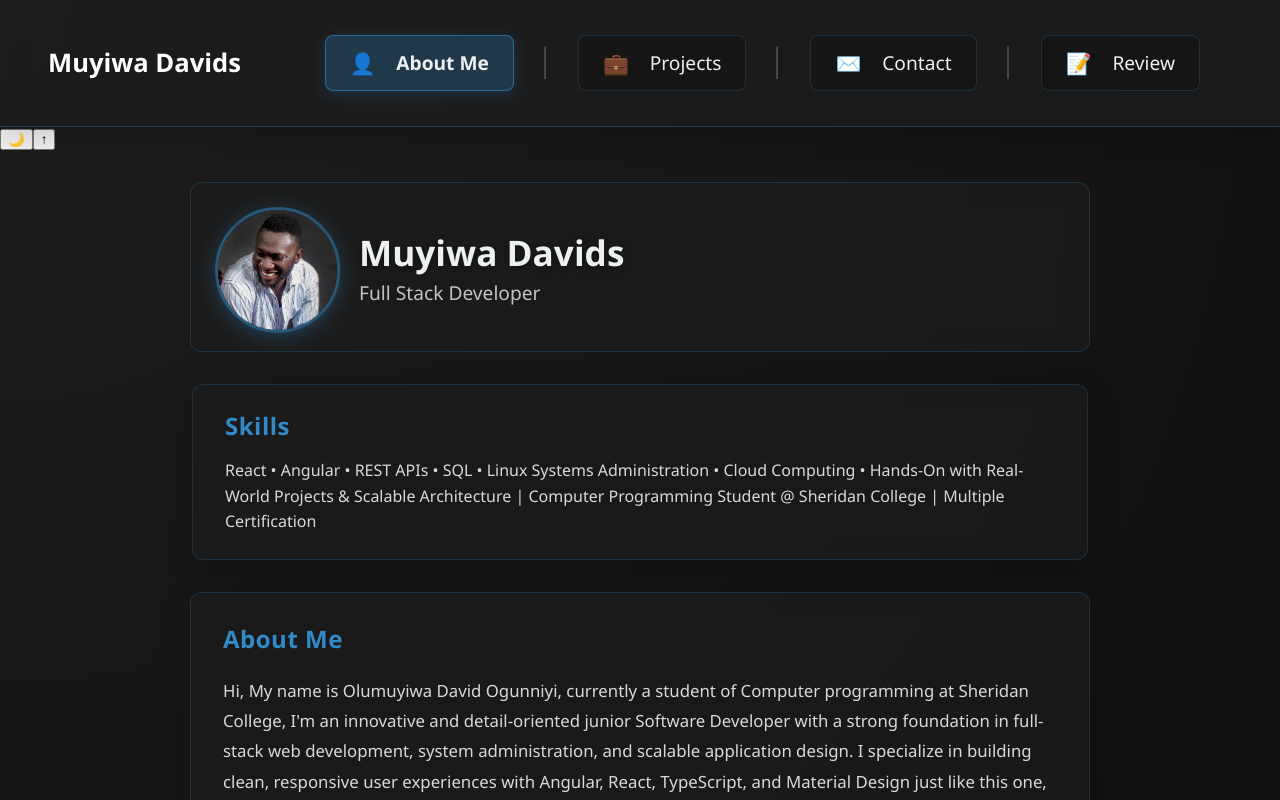
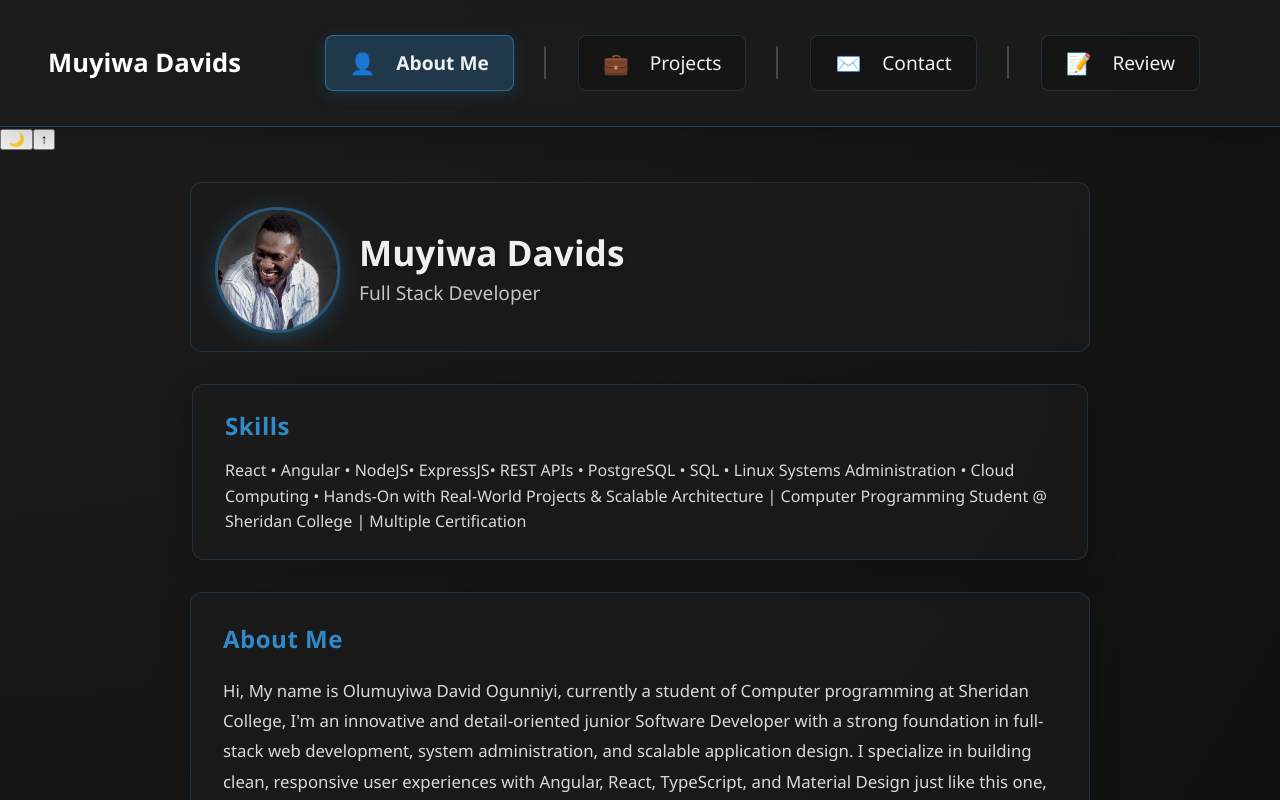
Before and after one commit to Kingdavids/tech-portfolio, an Angular app: page / in a window 1280 px wide. Shown: the top 800 px of the page. Built offline with nearby package versions, Linux system fonts and the light colour scheme.

Commit message:
edit on info

```diff
--- a/src/app/about/about.component.ts
+++ b/src/app/about/about.component.ts
@@ -14,7 +14,7 @@ export class AboutComponent implements OnInit, OnDestroy {
   info: Information = {
     name: "Muyiwa Davids",
     role: "Full Stack Developer",
-    skills: "React • Angular • REST APIs • SQL • Linux Systems Administration • Cloud Computing • Hands-On with Real-World Projects & Scalable Architecture | Computer Programming Student @ Sheridan College | Multiple Certification",
+    skills: "React • Angular • NodeJS• ExpressJS• REST APIs • PostgreSQL • SQL • Linux Systems Administration • Cloud Computing • Hands-On with Real-World Projects & Scalable Architecture | Computer Programming Student @ Sheridan College | Multiple Certification",
     describe: "Hi, My name is Olumuyiwa David Ogunniyi, currently a student of Computer programming at Sheridan College, I'm an innovative and detail-oriented junior Software Developer with a strong foundation in full-stack web development, system administration, and scalable application design. I specialize in building clean, responsive user experiences with Angular, React, TypeScript, and Material Design just like this one, complemented by hands-on experience in backend systems, database modeling, and Linux-based service configuration.\n" +
       "\n" +
       "My recent projects span a range of modern development challenges — from designing a minimalist Angular portfolio with custom routing and search filtering, to implementing secure services (FTP, NFS, Samba, Sendmail) in virtualized Linux environments. I’ve also led the development of normalized database models and RESTful APIs, contributing to efficient, maintainable codebases and cross-functional team collaboration.\n" +
```
